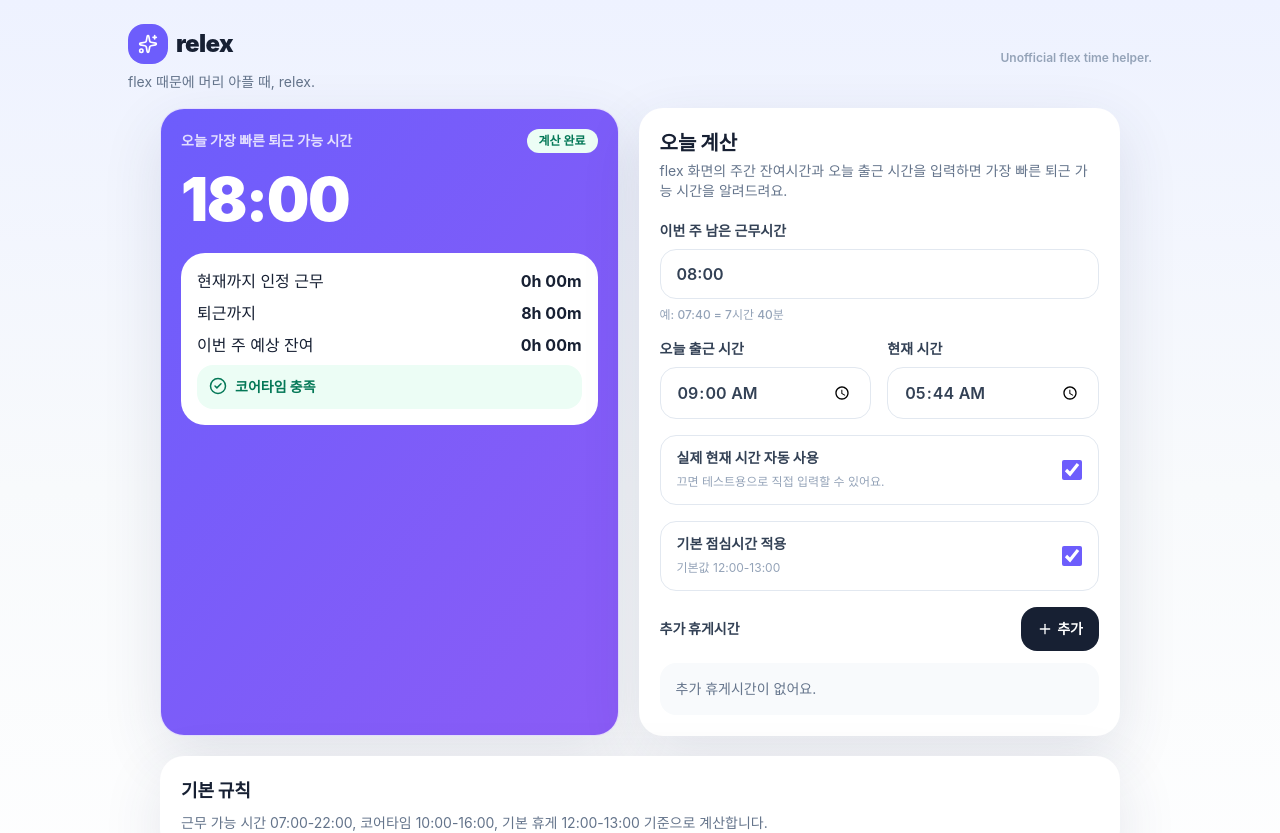
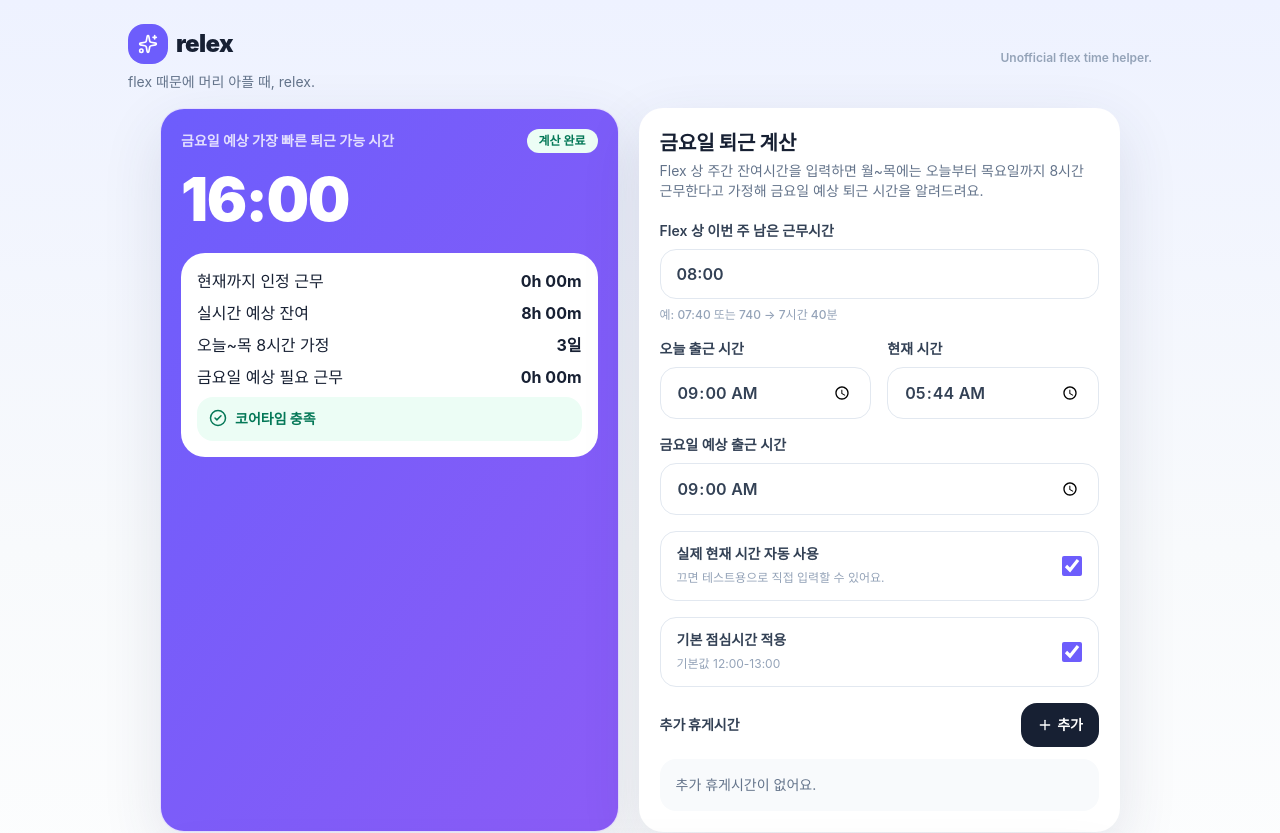
Before and after one commit to sbj6364/relex, a React (Vite) app: page / in a window 1280 px wide. Shown: the top 833 px of the page. Built offline with nearby package versions, Linux system fonts and the light colour scheme.

Commit message:
Improve Flex remaining time planning

```diff
--- a/src/components/common/DurationInput.tsx
+++ b/src/components/common/DurationInput.tsx
@@ -1,3 +1,5 @@
+import { normalizeDurationInput } from '../../lib/time/duration';
+
 export function DurationInput(props: { label: string; value: string; onChange: (value: string) => void; hint?: string }) {
-  return <label className="grid gap-2 text-sm font-semibold text-slate-700"><span>{props.label}</span><input inputMode="numeric" placeholder="07:40" value={props.value} onChange={(event) => props.onChange(event.target.value)} className="rounded-2xl border border-slate-200 bg-white px-4 py-3 text-base outline-none focus:border-brand" />{props.hint && <span className="text-xs font-medium text-slate-400">{props.hint}</span>}</label>;
+  return <label className="grid gap-2 text-sm font-semibold text-slate-700"><span>{props.label}</span><input inputMode="numeric" placeholder="07:40" value={props.value} onChange={(event) => props.onChange(normalizeDurationInput(event.target.value))} className="rounded-2xl border border-slate-200 bg-white px-4 py-3 text-base outline-none focus:border-brand" />{props.hint && <span className="text-xs font-medium text-slate-400">{props.hint}</span>}</label>;
 }
--- a/src/components/today/TodayCalculatorForm.tsx
+++ b/src/components/today/TodayCalculatorForm.tsx
@@ -4,8 +4,8 @@ import { TimeInput } from '../common/TimeInput';
 import { Toggle } from '../common/Toggle';
 import { BreakEditor } from './BreakEditor';
 
-export type TodayFormState = { weeklyRemaining: string; clockIn: string; currentTime: string; useCurrentTime: boolean; useDefaultBreak: boolean; customBreaks: TimeRange[] };
+export type TodayFormState = { weeklyRemaining: string; clockIn: string; currentTime: string; fridayClockIn: string; useCurrentTime: boolean; useDefaultBreak: boolean; customBreaks: TimeRange[] };
 
 export function TodayCalculatorForm({ value, onChange }: { value: TodayFormState; onChange: (value: TodayFormState) => void }) {
-  return <div className="grid gap-4"><DurationInput label="이번 주 남은 근무시간" value={value.weeklyRemaining} onChange={(weeklyRemaining) => onChange({ ...value, weeklyRemaining })} hint="예: 07:40 = 7시간 40분" /><div className="grid gap-4 sm:grid-cols-2"><TimeInput label="오늘 출근 시간" value={value.clockIn} onChange={(clockIn) => onChange({ ...value, clockIn })} /><TimeInput label="현재 시간" value={value.currentTime} onChange={(currentTime) => onChange({ ...value, currentTime, useCurrentTime: false })} /></div><Toggle label="실제 현재 시간 자동 사용" checked={value.useCurrentTime} onChange={(useCurrentTime) => onChange({ ...value, useCurrentTime })} description="끄면 테스트용으로 직접 입력할 수 있어요." /><Toggle label="기본 점심시간 적용" checked={value.useDefaultBreak} onChange={(useDefaultBreak) => onChange({ ...value, useDefaultBreak })} description="기본값 12:00-13:00" /><BreakEditor breaks={value.customBreaks} onChange={(customBreaks) => onChange({ ...value, customBreaks })} /></div>;
+  return <div className="grid gap-4"><DurationInput label="Flex 상 이번 주 남은 근무시간" value={value.weeklyRemaining} onChange={(weeklyRemaining) => onChange({ ...value, weeklyRemaining })} hint="예: 07:40 또는 740 → 7시간 40분" /><div className="grid gap-4 sm:grid-cols-2"><TimeInput label="오늘 출근 시간" value={value.clockIn} onChange={(clockIn) => onChange({ ...value, clockIn })} /><TimeInput label="현재 시간" value={value.currentTime} onChange={(currentTime) => onChange({ ...value, currentTime, useCurrentTime: false })} /></div><TimeInput label="금요일 예상 출근 시간" value={value.fridayClockIn} onChange={(fridayClockIn) => onChange({ ...value, fridayClockIn })} /><Toggle label="실제 현재 시간 자동 사용" checked={value.useCurrentTime} onChange={(useCurrentTime) => onChange({ ...value, useCurrentTime })} description="끄면 테스트용으로 직접 입력할 수 있어요." /><Toggle label="기본 점심시간 적용" checked={value.useDefaultBreak} onChange={(useDefaultBreak) => onChange({ ...value, useDefaultBreak })} description="기본값 12:00-13:00" /><BreakEditor breaks={value.customBreaks} onChange={(customBreaks) => onChange({ ...value, customBreaks })} /></div>;
 }
--- a/src/components/today/TodayResultCard.tsx
+++ b/src/components/today/TodayResultCard.tsx
@@ -6,6 +6,6 @@ import { formatTime } from '../../lib/time/formatTime';
 import type { CoreTimeValidationResult, Minutes } from '../../types/work';
 import { CoreTimeWarning } from './CoreTimeWarning';
 
-export function TodayResultCard(props: { earliestClockOut: Minutes | null; recognizedSoFar: number; remainingUntilClockOut: number; weeklyRemainingAfterToday: number; core: CoreTimeValidationResult; isImpossible: boolean }) {
-  return <Card className="bg-gradient-to-br from-brand to-violet-500 text-white"><div className="flex items-center justify-between gap-2"><p className="text-sm font-bold opacity-80">오늘 가장 빠른 퇴근 가능 시간</p><Badge tone={props.isImpossible ? 'warn' : 'good'}>{props.isImpossible ? '22:00 초과' : '계산 완료'}</Badge></div><div className="mt-4 text-6xl font-black tracking-tight">{props.earliestClockOut == null ? '--:--' : formatTime(props.earliestClockOut)}</div>{props.isImpossible && <div className="mt-4 flex gap-2 rounded-2xl bg-white/15 p-3 text-sm font-bold"><AlertTriangle size={18} />오늘 업무 가능 시간 안에 달성하기 어려워요.</div>}<div className="mt-6 grid gap-2 rounded-3xl bg-white p-4 text-ink"><div className="flex justify-between"><span>현재까지 인정 근무</span><strong>{formatDuration(props.recognizedSoFar)}</strong></div><div className="flex justify-between"><span>퇴근까지</span><strong>{formatDuration(Math.max(0, props.remainingUntilClockOut))}</strong></div><div className="flex justify-between"><span>이번 주 예상 잔여</span><strong>{formatDuration(Math.max(0, props.weeklyRemainingAfterToday))}</strong></div><CoreTimeWarning result={props.core} /></div></Card>;
+export function TodayResultCard(props: { targetLabel: string; earliestClockOut: Minutes | null; recognizedSoFar: number; realtimeRemaining: number; targetRequiredMinutes: number; assumedStandardDays: number; core: CoreTimeValidationResult; isImpossible: boolean }) {
+  return <Card className="bg-gradient-to-br from-brand to-violet-500 text-white"><div className="flex items-center justify-between gap-2"><p className="text-sm font-bold opacity-80">{props.targetLabel} 가장 빠른 퇴근 가능 시간</p><Badge tone={props.isImpossible ? 'warn' : 'good'}>{props.isImpossible ? '22:00 초과' : '계산 완료'}</Badge></div><div className="mt-4 text-6xl font-black tracking-tight">{props.earliestClockOut == null ? '--:--' : formatTime(props.earliestClockOut)}</div>{props.isImpossible && <div className="mt-4 flex gap-2 rounded-2xl bg-white/15 p-3 text-sm font-bold"><AlertTriangle size={18} />업무 가능 시간 안에 달성하기 어려워요.</div>}<div className="mt-6 grid gap-2 rounded-3xl bg-white p-4 text-ink"><div className="flex justify-between"><span>현재까지 인정 근무</span><strong>{formatDuration(props.recognizedSoFar)}</strong></div><div className="flex justify-between"><span>실시간 예상 잔여</span><strong>{formatDuration(Math.max(0, props.realtimeRemaining))}</strong></div>{props.assumedStandardDays > 0 && <div className="flex justify-between"><span>오늘~목 8시간 가정</span><strong>{props.assumedStandardDays}일</strong></div>}<div className="flex justify-between"><span>{props.targetLabel} 필요 근무</span><strong>{formatDuration(Math.max(0, props.targetRequiredMinutes))}</strong></div><CoreTimeWarning result={props.core} /></div></Card>;
 }
--- a/src/lib/time/duration.ts
+++ b/src/lib/time/duration.ts
@@ -1,5 +1,14 @@
+export function normalizeDurationInput(value: string): string {
+  const normalized = value.trim().toLowerCase();
+  const digitOnly = normalized.replace(/\D/g, '');
+  if (/^[\d:]+$/.test(normalized) && digitOnly.length >= 3) {
+    return `${digitOnly.slice(0, -2)}:${digitOnly.slice(-2)}`;
+  }
+  return value;
+}
+
 export function parseDuration(value: string): number {
-  const trimmed = value.trim().toLowerCase();
+  const trimmed = normalizeDurationInput(value).trim().toLowerCase();
   const colonMatch = /^(\d+):(\d{1,2})$/.exec(trimmed);
   if (colonMatch) return Number(colonMatch[1]) * 60 + Number(colonMatch[2]);
   const hourMinuteMatch = /(?:(\d+(?:\.\d+)?)\s*h)?\s*(?:(\d+)\s*m)?/.exec(trimmed);
--- /dev/null
+++ b/src/lib/work/calculateFridayClockOut.ts
@@ -0,0 +1,55 @@
+import type { Minutes, TimeRange, WorkRules } from '../../types/work';
+import { calculateRecognizedWork } from './calculateRecognizedWork';
+import { findEarliestClockOut } from './findEarliestClockOut';
+
+const friday = 5;
+const minutesPerStandardDay = 8 * 60;
+
+export type FridayClockOutPlan = {
+  mode: 'today' | 'friday';
+  targetWeekday: number;
+  targetRequiredMinutes: number;
+  assumedStandardDays: number;
+  earliestClockOut: Minutes | null;
+};
+
+export function calculateFridayClockOut(params: {
+  todayWeekday: number;
+  weeklyRemainingMinutes: number;
+  todayClockIn: Minutes;
+  todayCurrentTime: Minutes;
+  fridayClockIn: Minutes;
+  breaks: TimeRange[];
+  rules: WorkRules;
+}): FridayClockOutPlan {
+  const mode = params.todayWeekday >= 1 && params.todayWeekday < friday ? 'friday' : 'today';
+  if (mode === 'today') {
+    const earliestClockOut = findEarliestClockOut({
+      clockIn: params.todayClockIn,
+      requiredWorkMinutes: params.weeklyRemainingMinutes,
+      breaks: params.breaks,
+      minClockOut: params.rules.coreTime.end,
+      maxClockOut: params.rules.workWindow.end,
+    });
+    return { mode, targetWeekday: params.todayWeekday, targetRequiredMinutes: params.weeklyRemainingMinutes, assumedStandardDays: 0, earliestClockOut };
+  }
+
+  const futureStandardDaysUntilThursday = Math.max(0, friday - params.todayWeekday - 1);
+  const assumedStandardDays = 1 + futureStandardDaysUntilThursday;
+  const targetRequiredMinutes = Math.max(0, params.weeklyRemainingMinutes - assumedStandardDays * minutesPerStandardDay);
+  const earliestClockOut = findEarliestClockOut({
+    clockIn: params.fridayClockIn,
+    requiredWorkMinutes: targetRequiredMinutes,
+    breaks: params.breaks,
+    minClockOut: params.rules.coreTime.end,
+    maxClockOut: params.rules.workWindow.end,
+  });
+
+  return { mode, targetWeekday: friday, targetRequiredMinutes, assumedStandardDays, earliestClockOut };
+}
+
+export function calculateRealtimeRemaining(params: { weeklyRemainingMinutes: number; clockIn: Minutes; currentTime: Minutes; breaks: TimeRange[] }): number {
+  const effectiveNow = Math.max(params.clockIn, params.currentTime);
+  const recognizedSoFar = calculateRecognizedWork({ clockIn: params.clockIn, clockOut: effectiveNow, breaks: params.breaks });
+  return params.weeklyRemainingMinutes - recognizedSoFar;
+}
--- a/src/pages/TodayPage.tsx
+++ b/src/pages/TodayPage.tsx
@@ -7,21 +7,30 @@ import { formatTime } from '../lib/time/formatTime';
 import { parseTime } from '../lib/time/parseTime';
 import { loadFromStorage, saveToStorage } from '../lib/storage/localStorage';
 import { calculateRecognizedWork } from '../lib/work/calculateRecognizedWork';
-import { findEarliestClockOut } from '../lib/work/findEarliestClockOut';
+import { calculateFridayClockOut } from '../lib/work/calculateFridayClockOut';
 import { defaultWorkRules } from '../lib/work/workRules';
 import { validateCoreTime } from '../lib/work/validateCoreTime';
 import type { WorkRules } from '../types/work';
 
 const storageKey = 'relex:today';
-const initialForm: TodayFormState = { weeklyRemaining: '08:00', clockIn: '09:00', currentTime: formatTime(new Date().getHours() * 60 + new Date().getMinutes()), useCurrentTime: true, useDefaultBreak: true, customBreaks: [] };
+const now = () => formatTime(new Date().getHours() * 60 + new Date().getMinutes());
+const initialForm: TodayFormState = { weeklyRemaining: '08:00', clockIn: '09:00', currentTime: now(), fridayClockIn: '09:00', useCurrentTime: true, useDefaultBreak: true, customBreaks: [] };
+
+function getInitialForm() {
+  return { ...initialForm, ...loadFromStorage(storageKey, initialForm) };
+}
+
+function getTargetLabel(mode: 'today' | 'friday') {
+  return mode === 'friday' ? '금요일 예상' : '오늘';
+}
 
 export function TodayPage({ rules }: { rules: WorkRules }) {
-  const [form, setForm] = useState(() => loadFromStorage(storageKey, initialForm));
+  const [form, setForm] = useState<TodayFormState>(getInitialForm);
 
   useEffect(() => { saveToStorage(storageKey, form); }, [form]);
   useEffect(() => {
     if (!form.useCurrentTime) return;
-    const update = () => setForm((current) => ({ ...current, currentTime: formatTime(new Date().getHours() * 60 + new Date().getMinutes()) }));
+    const update = () => setForm((current) => ({ ...current, currentTime: now() }));
     update();
     const timer = window.setInterval(update, 30_000);
     return () => window.clearInterval(timer);
@@ -31,17 +40,27 @@ export function TodayPage({ rules }: { rules: WorkRules }) {
     try {
       const clockIn = parseTime(form.clockIn);
       const currentTime = parseTime(form.currentTime);
+      const fridayClockIn = parseTime(form.fridayClockIn);
       const weeklyRemaining = parseDuration(form.weeklyRemaining);
       const breaks = [...(form.useDefaultBreak ? [rules.defaultBreak] : []), ...form.customBreaks];
-      const earliestClockOut = findEarliestClockOut({ clockIn, requiredWorkMinutes: weeklyRemaining, breaks, minClockOut: rules.coreTime.end, maxClockOut: rules.workWindow.end });
-      const effectiveNow = Math.max(clockIn, Math.min(currentTime, earliestClockOut ?? currentTime));
+      const todayWeekday = new Date().getDay();
+      const plan = calculateFridayClockOut({ todayWeekday, weeklyRemainingMinutes: weeklyRemaining, todayClockIn: clockIn, todayCurrentTime: currentTime, fridayClockIn, breaks, rules });
+      const effectiveNow = Math.max(clockIn, currentTime);
       const recognizedSoFar = calculateRecognizedWork({ clockIn, clockOut: effectiveNow, breaks });
-      const recognizedToday = earliestClockOut == null ? recognizedSoFar : calculateRecognizedWork({ clockIn, clockOut: earliestClockOut, breaks });
-      return { earliestClockOut, recognizedSoFar, remainingUntilClockOut: weeklyRemaining - recognizedSoFar, weeklyRemainingAfterToday: weeklyRemaining - recognizedToday, core: earliestClockOut == null ? { isValid: false, reason: '퇴근 가능 시간을 계산하지 못했어요.' } : validateCoreTime({ clockIn, clockOut: earliestClockOut, coreTime: rules.coreTime }), isImpossible: earliestClockOut == null };
+      return {
+        targetLabel: getTargetLabel(plan.mode),
+        earliestClockOut: plan.earliestClockOut,
+        recognizedSoFar,
+        realtimeRemaining: weeklyRemaining - recognizedSoFar,
+        targetRequiredMinutes: plan.targetRequiredMinutes,
+        assumedStandardDays: plan.assumedStandardDays,
+        core: plan.earliestClockOut == null ? { isValid: false, reason: '퇴근 가능 시간을 계산하지 못했어요.' } : validateCoreTime({ clockIn: plan.mode === 'friday' ? fridayClockIn : clockIn, clockOut: plan.earliestClockOut, coreTime: rules.coreTime }),
+        isImpossible: plan.earliestClockOut == null,
+      };
     } catch {
-      return { earliestClockOut: null, recognizedSoFar: 0, remainingUntilClockOut: 0, weeklyRemainingAfterToday: 0, core: { isValid: false, reason: '입력값을 확인해주세요.' }, isImpossible: true };
+      return { targetLabel: '금요일 예상', earliestClockOut: null, recognizedSoFar: 0, realtimeRemaining: 0, targetRequiredMinutes: 0, assumedStandardDays: 0, core: { isValid: false, reason: '입력값을 확인해주세요.' }, isImpossible: true };
     }
   }, [form, rules]);
 
-  return <div className="grid gap-5 lg:grid-cols-[1fr_1.05fr]"><TodayResultCard {...result} /><Card><div className="mb-5"><h2 className="text-xl font-black">오늘 계산</h2><p className="mt-1 text-sm text-slate-500">flex 화면의 주간 잔여시간과 오늘 출근 시간을 입력하면 가장 빠른 퇴근 가능 시간을 알려드려요.</p></div><TodayCalculatorForm value={form} onChange={setForm} /></Card><Card className="lg:col-span-2"><h2 className="text-lg font-black">기본 규칙</h2><p className="mt-2 text-sm text-slate-500">근무 가능 시간 {formatTime(rules.workWindow.start)}-{formatTime(rules.workWindow.end)}, 코어타임 {formatTime(rules.coreTime.start)}-{formatTime(rules.coreTime.end)}, 기본 휴게 {formatTime(rules.defaultBreak.start)}-{formatTime(rules.defaultBreak.end)} 기준으로 계산합니다.</p>{rules === defaultWorkRules && null}</Card></div>;
+  return <div className="grid gap-5 lg:grid-cols-[1fr_1.05fr]"><TodayResultCard {...result} /><Card><div className="mb-5"><h2 className="text-xl font-black">금요일 퇴근 계산</h2><p className="mt-1 text-sm text-slate-500">Flex 상 주간 잔여시간을 입력하면 월~목에는 오늘부터 목요일까지 8시간 근무한다고 가정해 금요일 예상 퇴근 시간을 알려드려요.</p></div><TodayCalculatorForm value={form} onChange={setForm} /></Card><Card className="lg:col-span-2"><h2 className="text-lg font-black">기본 규칙</h2><p className="mt-2 text-sm text-slate-500">근무 가능 시간 {formatTime(rules.workWindow.start)}-{formatTime(rules.workWindow.end)}, 코어타임 {formatTime(rules.coreTime.start)}-{formatTime(rules.coreTime.end)}, 기본 휴게 {formatTime(rules.defaultBreak.start)}-{formatTime(rules.defaultBreak.end)} 기준으로 계산합니다. 월~목 계산은 오늘부터 목요일까지 하루 8시간 근무를 기본값으로 가정합니다.</p>{rules === defaultWorkRules && null}</Card></div>;
 }
```
Also changed, not shown: 2 other files (tests, documents, lock files or other folders).
